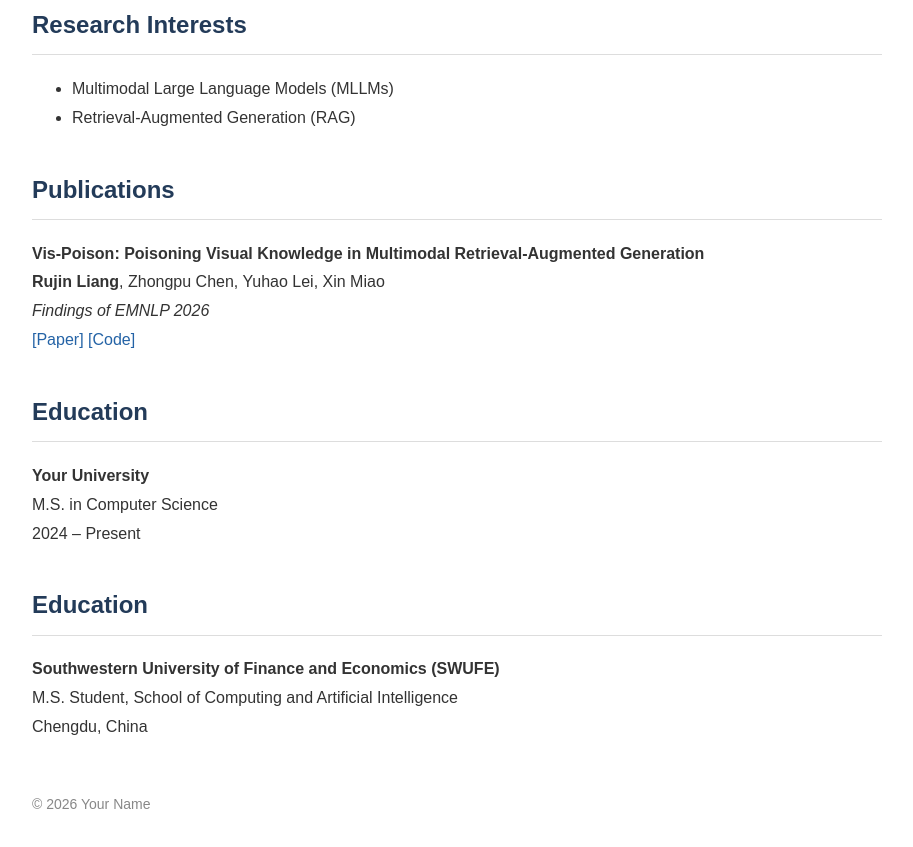
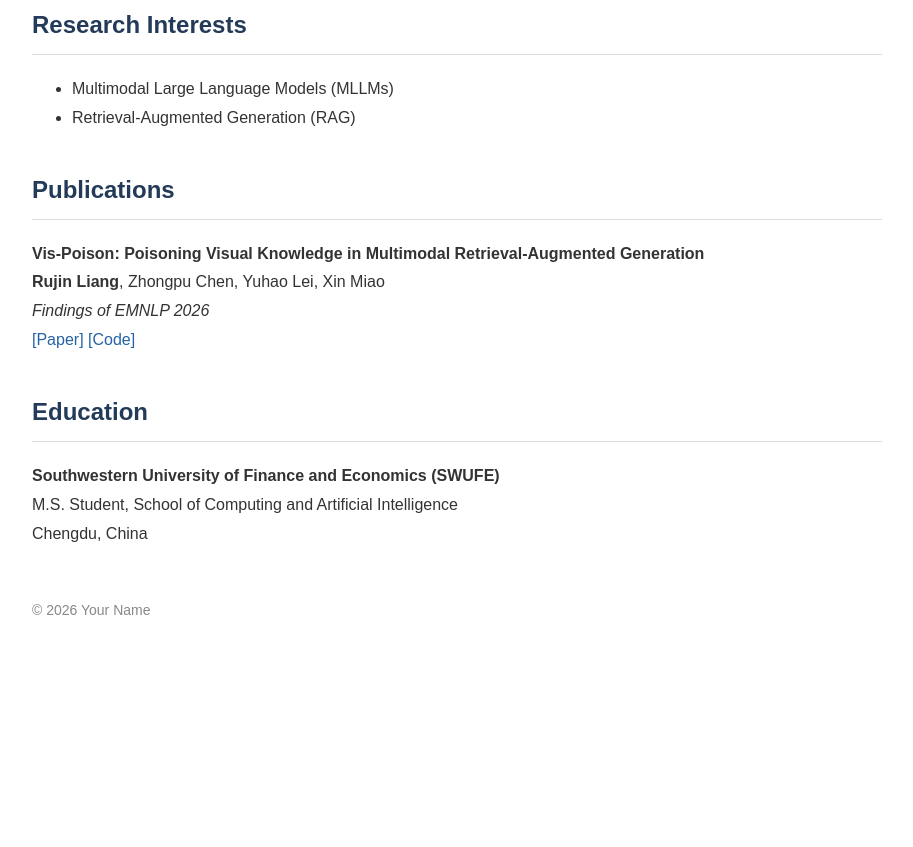
Before and after one commit to JJl624/JJl624.github.io, a plain HTML site: page index.html in a window 1280 px wide. Shown: the part 503-1350 px from the top of the page, without its empty margins (183-1096 px from the left). After the commit the page ends 1167 px from the top, so only its background shows below. Drawn offline with Linux system fonts and the light colour scheme.

Commit message:
Simplify education section in index.html

```diff
--- a/index.html
+++ b/index.html
@@ -122,15 +122,6 @@
   <section id="education">
     <h2>Education</h2>
     <p>
-      <strong>Your University</strong><br>
-      M.S. in Computer Science<br>
-      2024 – Present
-    </p>
-  </section>
-
-  <section id="education">
-    <h2>Education</h2>
-    <p>
       <strong>Southwestern University of Finance and Economics (SWUFE)</strong><br>
       M.S. Student, School of Computing and Artificial Intelligence<br>
       Chengdu, China
```
